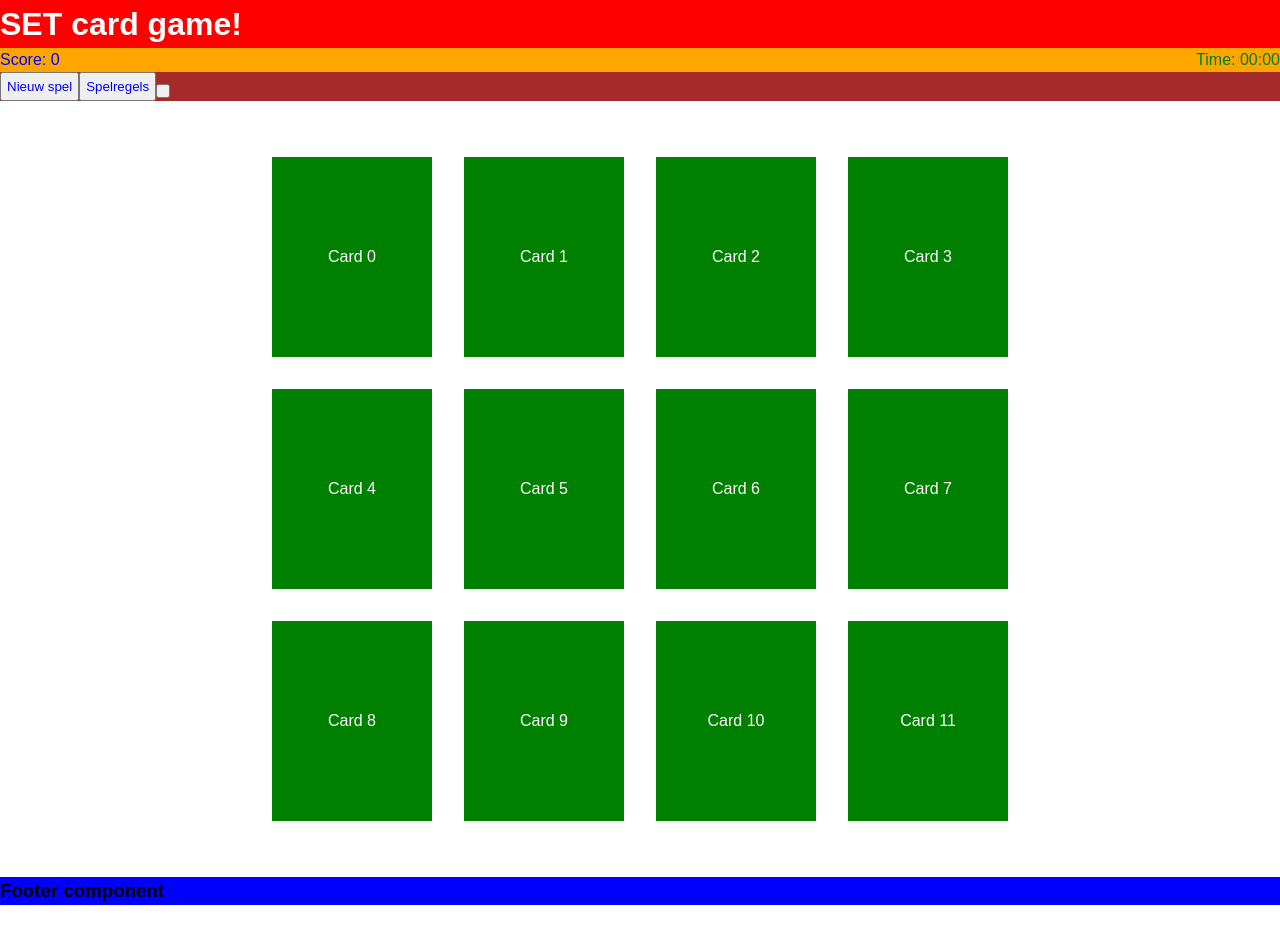
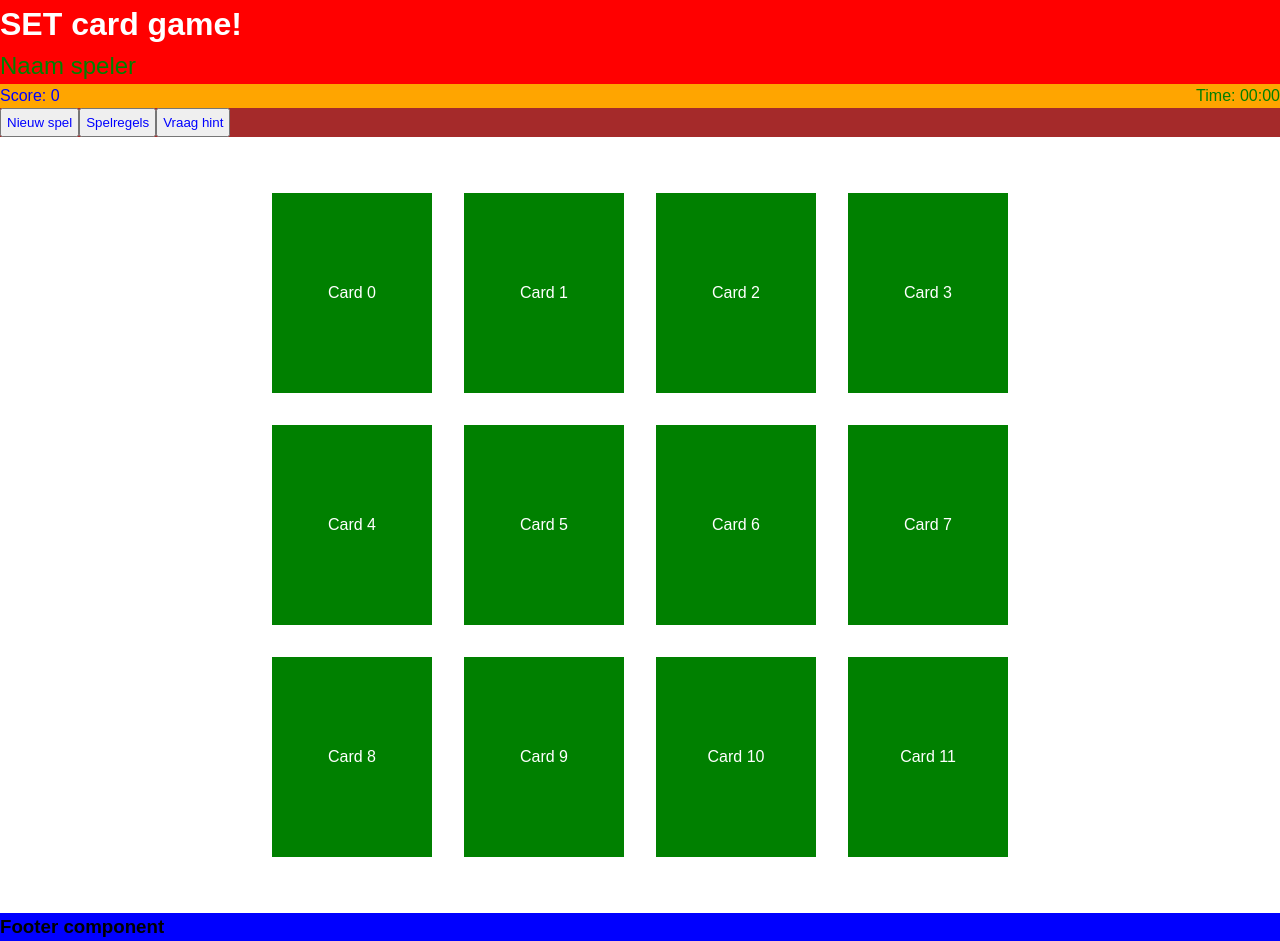
Before and after one commit to RobVerplanke/set-card-game, a React (Vite) app: page / in a window 1280 px wide. Before the commit the page ends 905 px from the top, so only its background shows below. Built offline with nearby package versions, Linux system fonts and the light colour scheme.

Commit message:
chore: get content from constants.js

```diff
--- a/src/constants/index.ts
+++ b/src/constants/index.ts
@@ -1,5 +1,9 @@
 // Gameboard.tsx
 export const AMOUNT_OF_CARDS = 12;
+
+// Header.tsx
 export const HEADER_TITLE = 'SET card game!';
+export const HEADER_PLAYER_NAME = 'Naam speler';
 export const NAV_BUTTON_NEW_GAME = 'Nieuw spel';
 export const NAV_BUTTON_RULES = 'Spelregels';
+export const NAV_BUTTON_HINT = 'Vraag hint';
--- a/src/types/Header.ts
+++ b/src/types/Header.ts
@@ -6,4 +6,8 @@ type GameTitle = {
   label: string;
 };
 
-export type { NavButtonProps, GameTitle };
+type PlayerName = {
+  label: string;
+};
+
+export type { NavButtonProps, GameTitle, PlayerName };
```
